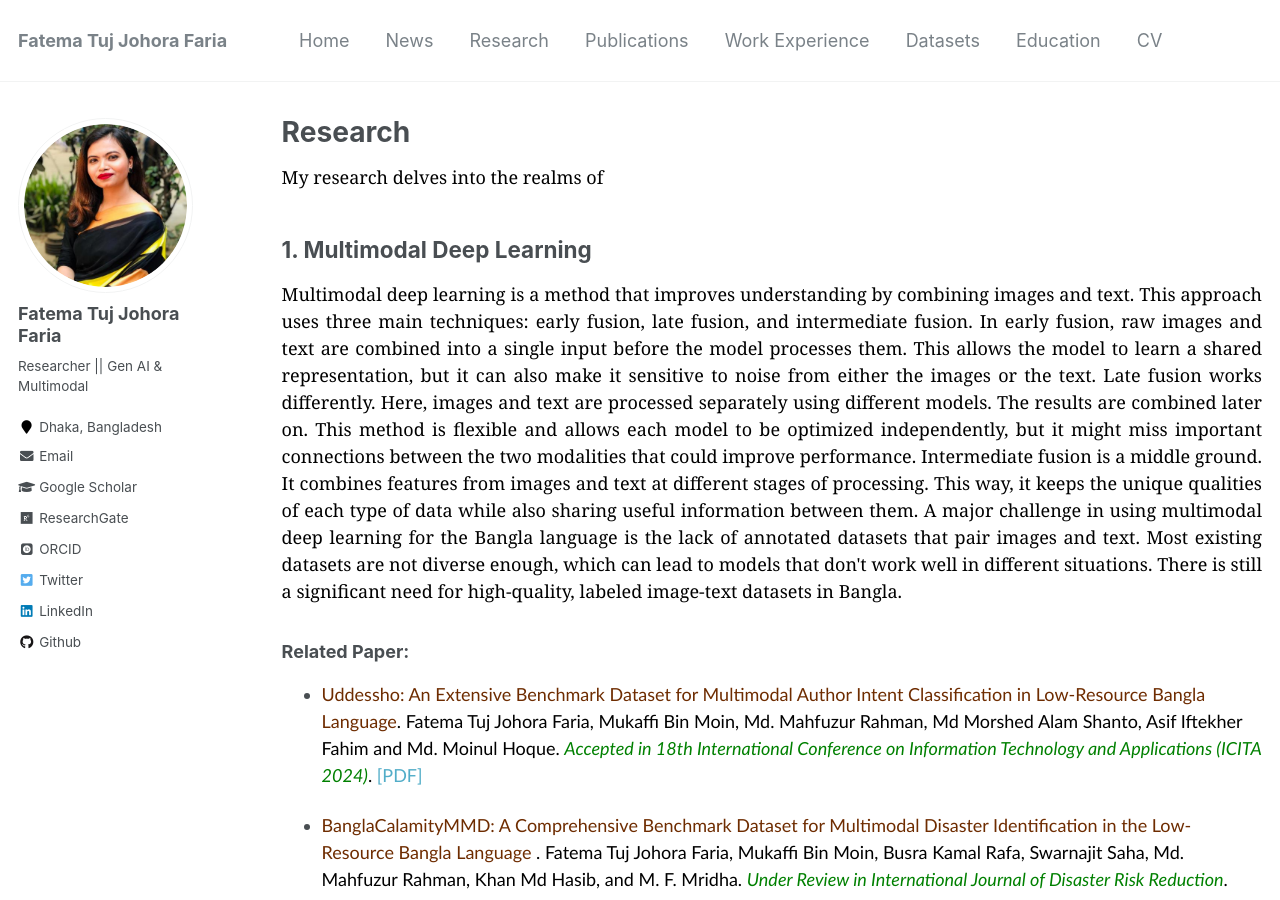
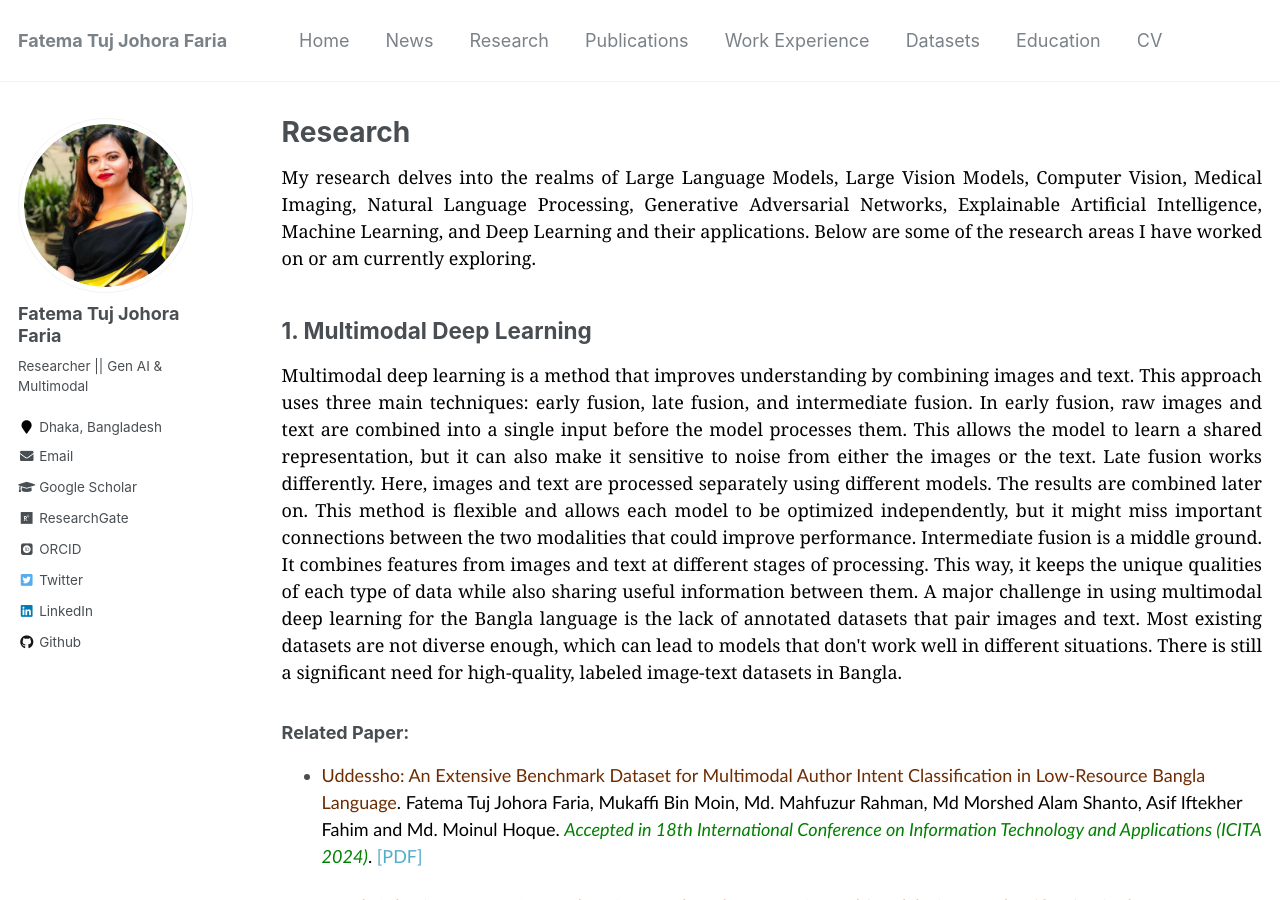
Before and after one commit to fatemafaria142/fatemafaria142.github.io, a Jekyll site: the page built from _pages/research.md, in a window 1280 px wide and 900 px high. Built offline with Jekyll 4.4.1, drawn with Linux system fonts in a browser that asks for light colours; some web fonts are replaced.

Commit message:
CV added

```diff
--- a/_pages/research.md
+++ b/_pages/research.md
@@ -5,7 +5,7 @@ permalink: /research/
 author_profile: true
 ---
 <p style="text-align:justify; color:black; font-family:Georgia">
-My research delves into the realms of
+My research delves into the realms of Large Language Models, Large Vision Models, Computer Vision, Medical Imaging, Natural Language Processing, Generative Adversarial Networks, Explainable Artificial Intelligence, Machine Learning, and Deep Learning and their applications. Below are some of the research areas I have worked on or am currently exploring.
 </p>
 
 
```
Also changed, not shown: _pages/cv.md (+2 -2 lines), _pages/education.md (+1 -13 lines), _pages/news.md (+1 -5 lines), _pages/publications.md (+2 -2 lines), 2 other files.
